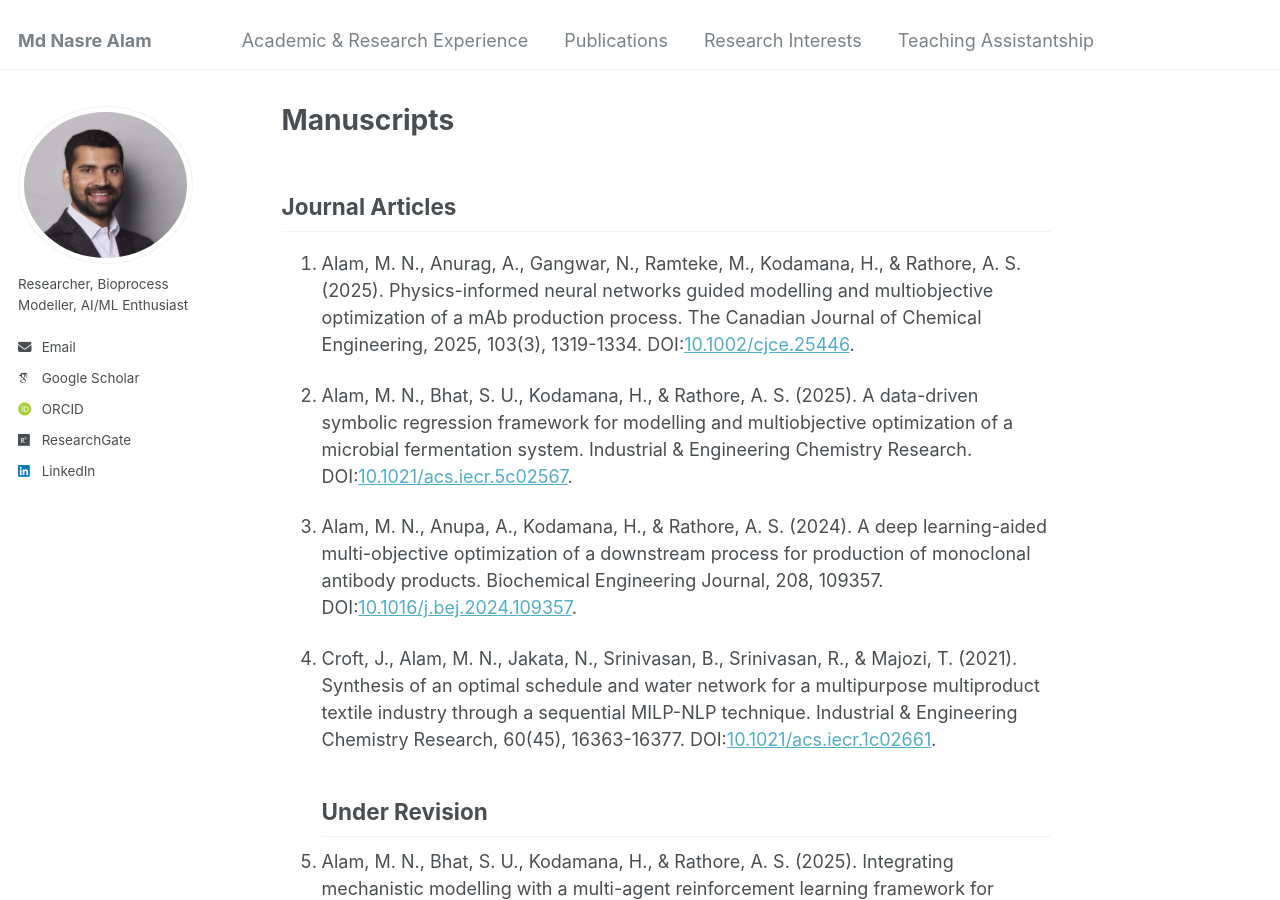
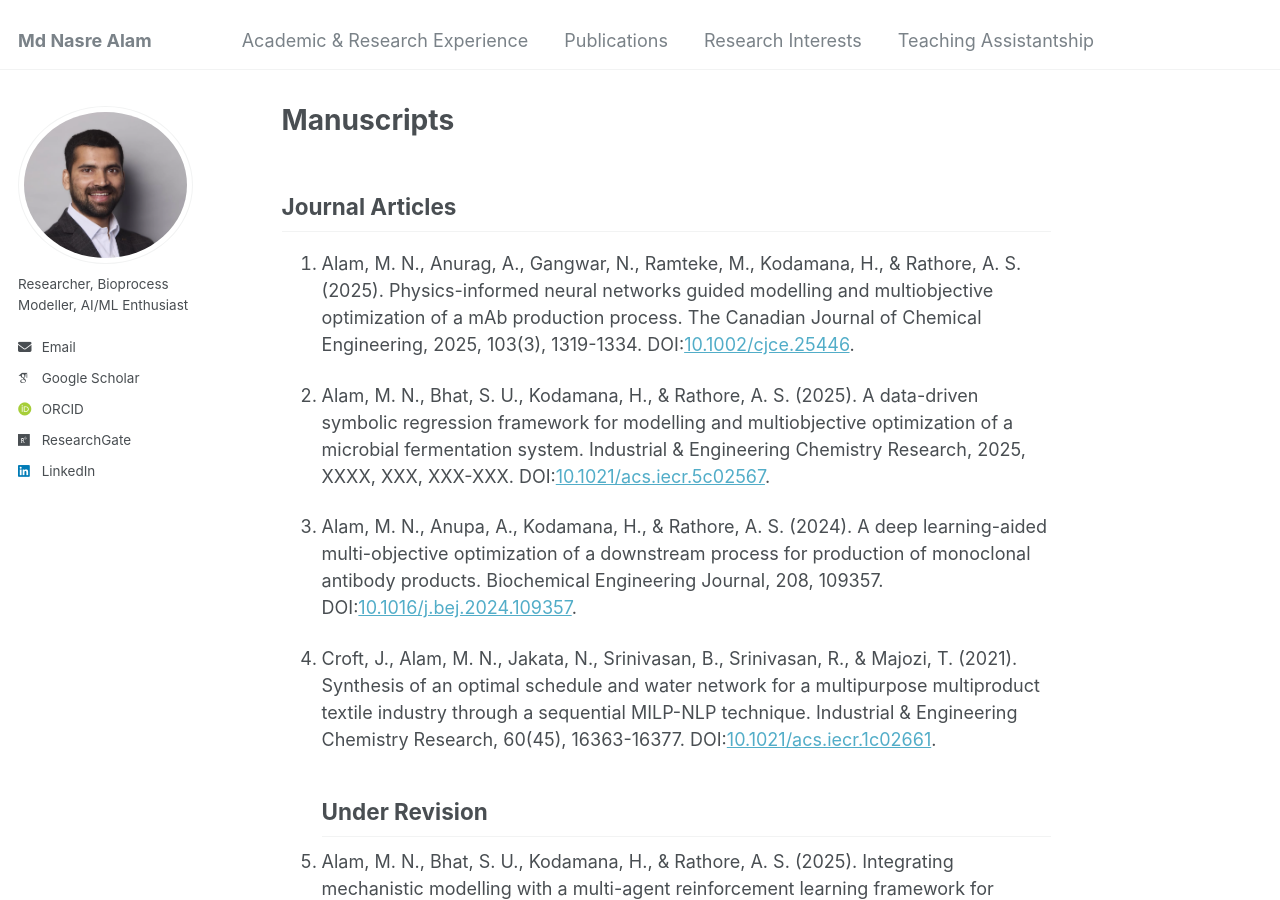
Before and after one commit to mdnasreiit/mdnasreiit.github.io, a Jekyll site: the page built from _pages/markdown.md, in a window 1280 px wide and 900 px high. Built offline with Jekyll 4.4.1, drawn with Linux system fonts in a browser that asks for light colours; some web fonts are replaced.

Commit message:
Update markdown.md

```diff
--- a/_pages/markdown.md
+++ b/_pages/markdown.md
@@ -12,7 +12,7 @@ redirect_from:
 
 1. Alam, M. N., Anurag, A., Gangwar, N., Ramteke, M., Kodamana, H., & Rathore, A. S. (2025). Physics-informed neural networks guided modelling and multiobjective optimization of a mAb production process. The Canadian Journal of Chemical Engineering, 2025, 103(3), 1319-1334. DOI:[10.1002/cjce.25446](https://doi.org/10.1002/cjce.25446).<br>
 
-2. Alam, M. N., Bhat, S. U., Kodamana, H., & Rathore, A. S. (2025). A data-driven symbolic regression framework for modelling and multiobjective optimization of a microbial fermentation system. Industrial & Engineering Chemistry Research. DOI:[10.1021/acs.iecr.5c02567](https://doi.org/10.1021/acs.iecr.5c02567).<br>
+2. Alam, M. N., Bhat, S. U., Kodamana, H., & Rathore, A. S. (2025). A data-driven symbolic regression framework for modelling and multiobjective optimization of a microbial fermentation system. Industrial & Engineering Chemistry Research, 2025, XXXX, XXX, XXX-XXX. DOI:[10.1021/acs.iecr.5c02567](https://doi.org/10.1021/acs.iecr.5c02567).<br>
 
 3. Alam, M. N., Anupa, A., Kodamana, H., & Rathore, A. S. (2024). A deep learning-aided multi-objective optimization of a downstream process for production of monoclonal antibody products. Biochemical Engineering Journal, 208, 109357. DOI:[10.1016/j.bej.2024.109357](https://www.sciencedirect.com/science/article/pii/S1369703X2400144X).<br>
 
```
